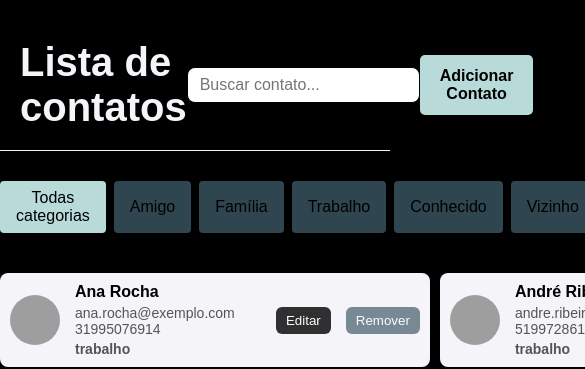
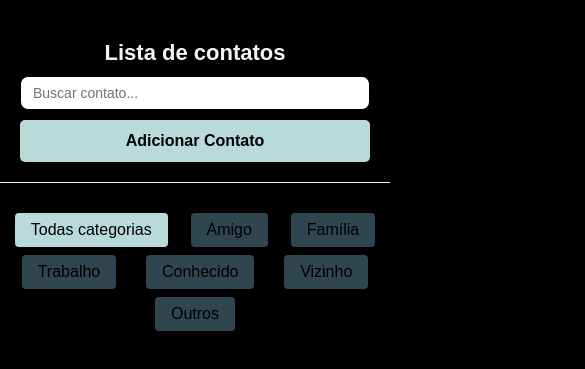
Before and after one commit to sidneygyne/gerenciador-de-contatos, a React (Create React App) app: page / in a window 390 px wide. Shown: the top 369 px of the page, 585 px wide, since content can reach past the window. Built offline with nearby package versions, Linux system fonts and the light colour scheme; grey boxes are pictures that could not be loaded; a web font is replaced by a local one.

Commit message:
layout responsivo

```diff
--- a/src/components/CategoryFilter/styles.ts
+++ b/src/components/CategoryFilter/styles.ts
@@ -1,11 +1,16 @@
 import styled from 'styled-components'
 import colors from '../../styles/colors'
+import { breakpoints } from '../../styles'
 
 export const Container = styled.div`
   display: flex;
   gap: 8px; // espaço entre os botões
   margin-bottom: 16px;
   justify-content: space-evenly;
+
+  @media (max-width: ${breakpoints.tablet}) {
+    flex-wrap: wrap;
+  }
 `
 
 export const CategoryButton = styled.button<{ active?: boolean }>`
--- a/src/components/ContactList/styles.ts
+++ b/src/components/ContactList/styles.ts
@@ -1,5 +1,6 @@
 import styled from 'styled-components'
 import colors from '../../styles/colors'
+import { breakpoints } from '../../styles'
 
 export const List = styled.ul`
   list-style: none;
@@ -9,6 +10,16 @@ export const List = styled.ul`
   display: grid;
   gap: 10px;
   grid-template-columns: 1fr 1fr;
+
+  @media (max-width: ${breakpoints.desktop}) {
+    grid-template-columns: 1fr;
+    margin: 40px 100px 40px;
+  }
+
+  @media (max-width: ${breakpoints.tablet}) {
+    grid-template-columns: 1fr;
+    margin: 40px 25px 40px;
+  }
 `
 
 export const ListItem = styled.li`
--- a/src/components/Header/styles.ts
+++ b/src/components/Header/styles.ts
@@ -1,6 +1,7 @@
 import { Link } from 'react-router-dom'
 import styled from 'styled-components'
 import colors from '../../styles/colors'
+import { breakpoints } from '../../styles'
 
 export const HeaderContainer = styled.header`
   display: flex;
@@ -9,6 +10,18 @@ export const HeaderContainer = styled.header`
   padding: 20px;
   border-bottom: 1px solid ${colors.fifthColor};
   margin: 20px 0 30px;
+  flex-wrap: wrap; // permite quebra para próxima linha
+  gap: 15px; // espaço entre os itens quando quebra
+
+  @media (max-width: ${breakpoints.tablet}) {
+    justify-content: center; // centraliza os elementos
+  }
+
+  @media (max-width: 480px) {
+    flex-direction: column; // empilha no mobile
+    align-items: stretch; // inputs/botões ocupam largura total
+    gap: 10px;
+  }
 `
 
 export const HeaderLink = styled(Link)`
@@ -16,14 +29,34 @@ export const HeaderLink = styled(Link)`
   font-weight: 800;
   color: inherit;
   text-decoration: none;
+
   &:hover {
     color: inherit;
   }
+
+  @media (max-width: ${breakpoints.tablet}) {
+    font-size: 28px;
+  }
+
+  @media (max-width: 480px) {
+    font-size: 22px;
+    text-align: center;
+  }
 `
+
 export const SearchInput = styled.input`
   padding: 8px 12px;
   border: 1px solid ${colors.secondColor};
   border-radius: 8px;
   width: 300px;
   font-size: 16px;
+
+  @media (max-width: ${breakpoints.tablet}) {
+    width: 220px;
+  }
+
+  @media (max-width: 480px) {
+    width: 100%; // ocupa largura total no mobile
+    font-size: 14px;
+  }
 `
```
